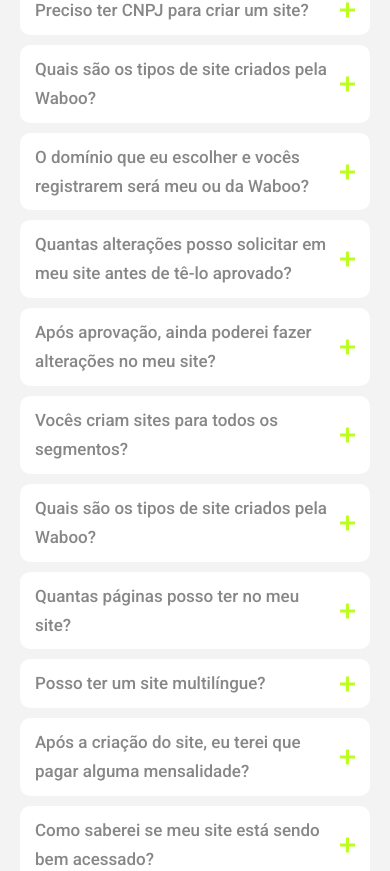
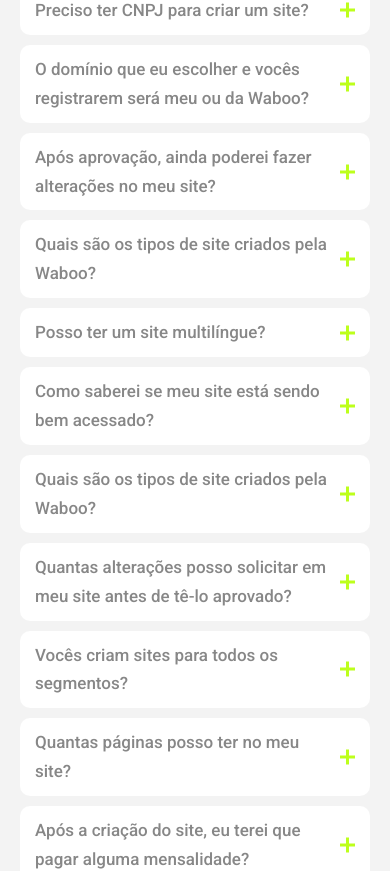
Before and after one commit to rodrigo7584/waboo-campanha, a Next.js app: page / in a window 390 px wide. Shown: the part 8311-9182 px from the top of the page. Built offline with nearby package versions, Linux system fonts and the light colour scheme.

Commit message:
ajuste layout faq

```diff
--- a/app/page.tsx
+++ b/app/page.tsx
@@ -254,29 +254,18 @@
           <div className="row">
             <h2>FAQ</h2>
             <div className="accordions">
+              <div className="col-right">
                 <Accordion
                   title="Preciso ter CNPJ para criar um site?"
                   content="Não. Você não precisa ter CNPJ para ter um site. Você pode também tê-lo como Pessoa Física utilizando o seu CPF."
-              />
-              <Accordion
-                title="Quais são os tipos de site criados pela Waboo?"
-                content="Fazemos Landing Pages, One Pages, Institucionais, Lojas Virtuais    (E-commerce), Portais de Notícias, Blogs, Portais de imóveis e veículos."
                 />
                 <Accordion
                   title="O domínio que eu escolher e vocês registrarem será meu ou da Waboo?"
                   content="O domínio é seu. Sempre registramos os domínios em nome do cliente. Você poderá utilizá-lo em qualquer site que venha fazer no futuro, mesmo que seja com outra empresa."
                 />
                 <Accordion
-                title="Quantas alterações posso solicitar em meu site antes de tê-lo aprovado?"
-                content="Você poderá solicitar até 3 alterações na fase de criação do layout, para que o projeto reflita exatamente o que deseja."
-              />
-              <Accordion
                   title=" Após aprovação, ainda poderei fazer alterações no meu site?"
                   content="Sim. Após a aprovação você receberá um treinamento e o acesso ao CMS (editor do site) para poder realizar atualizações em seu site. Ainda assim, poderá entrar em contato conosco sempre que precisar de suporte para utilização do editor."
-              />
-              <Accordion
-                title="Vocês criam sites para todos os segmentos?"
-                content="Sim, Já criamos praticamente para todo o tipo de segmento, porém não atendemos os seguintes segmentos: Pornografia, prostituição, venda de armas de fogo, venda de anabolizantes e remédios controlados, apostas e sorteios."
                 />
                 <Accordion
                   title="Quais são os tipos de site criados pela Waboo?"
@@ -287,22 +276,36 @@
                   controlados, apostas e sorteios."
                 />
                 <Accordion
+                  title="Posso ter um site multilíngue?"
+                  content="Sim. Todos os sites criados pela Waboo possuem integração com a ferramenta do Google Tradutor, onde você precisa ter apenas o texto em uma língua e as demais são traduzidas automaticamente pela ferramenta. "
+                />
+                <Accordion
+                  title="Como saberei se meu site está sendo bem acessado?"
+                  content="O site já vem integrado com a ferramenta Google Analytics que permite conhecer em tempo real todos os acessos de seu site. Com ela é possível monitorar o perfil de quem acessa seu site, páginas mais acessadas, conversões, dispositivos, cidades e outros dados."
+                />
+              </div>
+              <div className="col-left">
+                <Accordion
+                  title="Quais são os tipos de site criados pela Waboo?"
+                  content="Fazemos Landing Pages, One Pages, Institucionais, Lojas Virtuais    (E-commerce), Portais de Notícias, Blogs, Portais de imóveis e veículos."
+                />
+               <Accordion
+                  title="Quantas alterações posso solicitar em meu site antes de tê-lo aprovado?"
+                  content="Você poderá solicitar até 3 alterações na fase de criação do layout, para que o projeto reflita exatamente o que deseja."
+                />
+                <Accordion
+                  title="Vocês criam sites para todos os segmentos?"
+                  content="Sim, Já criamos praticamente para todo o tipo de segmento, porém não atendemos os seguintes segmentos: Pornografia, prostituição, venda de armas de fogo, venda de anabolizantes e remédios controlados, apostas e sorteios."
+                />
+                <Accordion
                   title="Quantas páginas posso ter no meu site?"
                   content="Seu site poderá ter ilimitadas páginas, porém a Waboo criará a quantidade de páginas de acordo com o plano contratado."
-              />
-
-              <Accordion
-                title="Posso ter um site multilíngue?"
-                content="Sim. Todos os sites criados pela Waboo possuem integração com a ferramenta do Google Tradutor, onde você precisa ter apenas o texto em uma língua e as demais são traduzidas automaticamente pela ferramenta. "
                 />
                 <Accordion
                   title="Após a criação do site, eu terei que pagar alguma mensalidade?"
                   content="Todo site para se manter online precisa de serviços que geram custos recorrentes, como o registro de domínio e a hospedagem. Nenhum site funciona sem estes serviços. Mas não se preocupe que esses custos não são elevados, não chegando nem a R$ 30,00/mês. Ao contratar alguns dos nossos planos você ganha uma consultoria sobre como contratar esses serviços e 30 dias de suporte para qualquer problema ou dúvida que venha a ter."
                 />
-              <Accordion
-                title="Como saberei se meu site está sendo bem acessado?"
-                content="O site já vem integrado com a ferramenta Google Analytics que permite conhecer em tempo real todos os acessos de seu site. Com ela é possível monitorar o perfil de quem acessa seu site, páginas mais acessadas, conversões, dispositivos, cidades e outros dados."
-              />
+              </div>
             </div>
           </div>
         </div>
--- a/styles/faq.css
+++ b/styles/faq.css
@@ -13,11 +13,16 @@
   column-gap: 2rem;
   align-items: flex-start;
 }
-.faq .accordion {
+.faq .col-left,
+.faq .col-right {
+  display: flex;
+  flex-direction: column;
+  gap: 1rem;
   width: calc(50% - 1rem);
 }
 @media (max-width: 768px) {
-  .faq .accordion {
+  .faq .col-left,
+  .faq .col-right {
     width: 100%;
   }
 }
```
Lines whose indentation alone changed are shown as unchanged.
